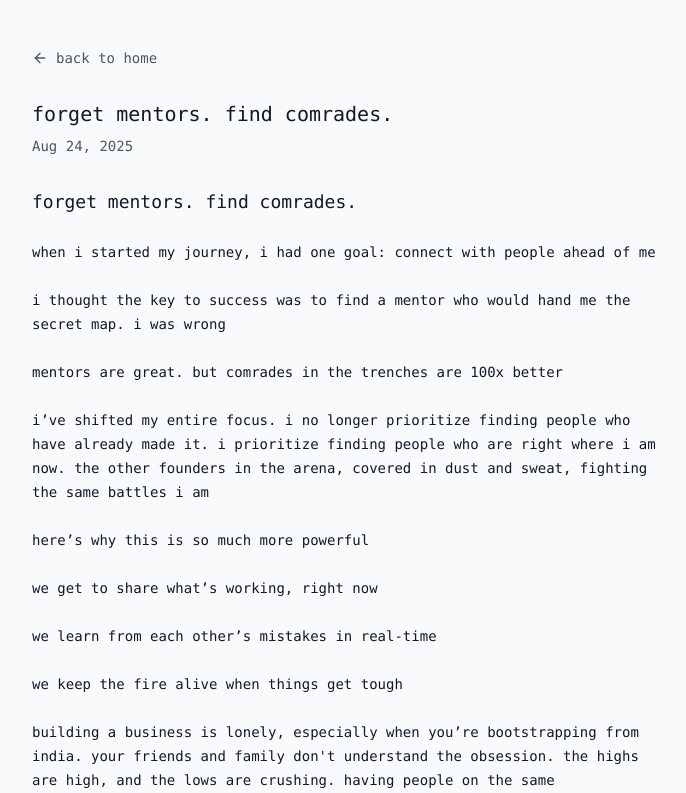
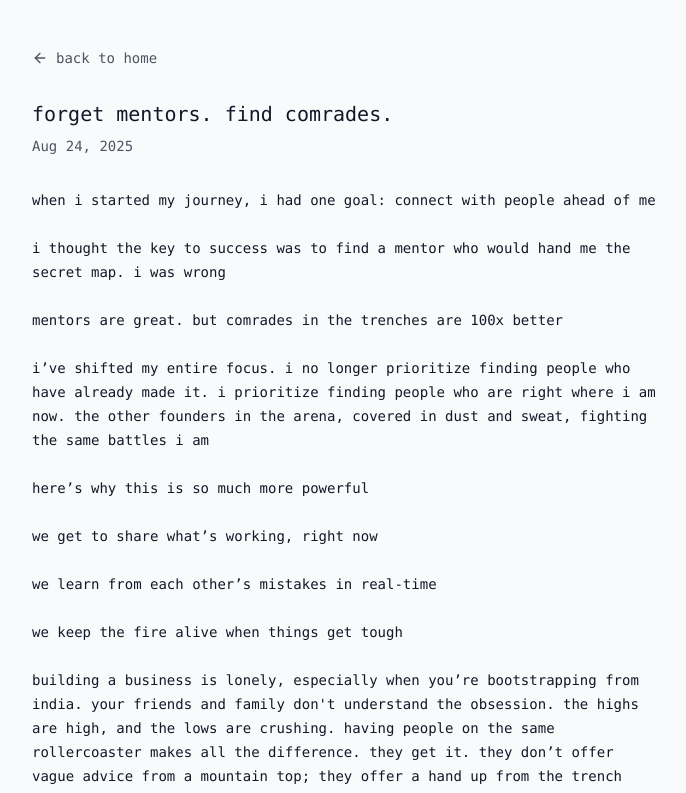
Before and after one commit to nimish-html/minimal-portfolio, a React (Vite) app: page /blog/forget-mentors-find-comrades in a window 1280 px wide. Shown: the top 793 px of the page, without its empty margins (296-982 px from the left). Built offline with nearby package versions, Linux system fonts and the light colour scheme.

Commit message:
Fix duplicate blog post titles by skipping first heading if it matches post title

```diff
--- a/src/components/BlogPost.tsx
+++ b/src/components/BlogPost.tsx
@@ -52,9 +52,14 @@ export const BlogPost: React.FC = () => {
             {post.content.split('\n\n').map((paragraph, index) => {
               // Handle headings
               if (paragraph.startsWith('# ')) {
+                const headingText = paragraph.replace('# ', '');
+                // Skip the first heading if it matches the post title to avoid duplication
+                if (index === 0 && headingText === post.title) {
+                  return null;
+                }
                 return (
                   <h1 key={index} className="text-lg font-normal mt-8 mb-4 first:mt-0">
-                    {paragraph.replace('# ', '')}
+                    {headingText}
                   </h1>
                 );
               }
```
